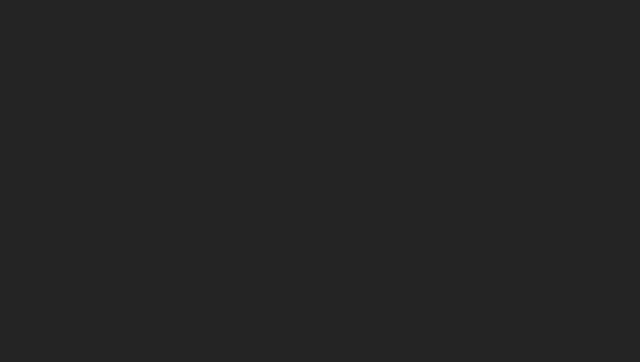
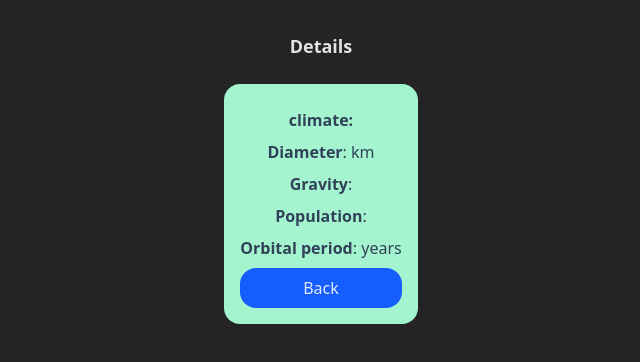
Before and after one commit to Gauthier13/hapi-react-tanstack-rhf-auth, a React (Vite) app in the folder frontend/: page /search/planets/1 in a window 1280 px wide. Before the commit this address had no page. Shown: the top 362 px of the page, without its empty margins (319-959 px from the left). Built offline with nearby package versions, Linux system fonts and the light colour scheme.

Commit message:
Add planet card detail

```diff
--- a/frontend/src/components/cards/CardPlanets.tsx
+++ b/frontend/src/components/cards/CardPlanets.tsx
@@ -1,3 +1,25 @@
-export default function CardPlanets() {
-  return <div>planet card</div>
+import { Link } from "react-router"
+import { planetSchema } from "../../validation-schemas/planet.shema"
+
+export default function CardPlanets(data: unknown) {
+  const result = planetSchema.safeParse(data.data)
+
+  if (!result.success) {
+    return <p className="text-sm text-red-500">Invalid data</p>
+  }
+
+  const planet = result.data
+  return (
+    <div className="flex flex-col gap-4 items-center p-3 rounded-2xl">
+      <div className="flex gap-4 items-center">
+        <h2>{planet.name}</h2>
+        <Link
+          to={`/search/planets/${planet.id}`}
+          className="bg-amber-200 hover:bg-amber-400 rounded-2xl p-2 text-slate-700"
+        >
+          See
+        </Link>
+      </div>
+    </div>
+  )
 }
--- /dev/null
+++ b/frontend/src/components/cards/DetailsCards/PlanetDetailCard.tsx
@@ -0,0 +1,36 @@
+import { useSelector } from "react-redux"
+import { Link, useParams } from "react-router"
+import type { RootState } from "../../../store/store"
+import type { TPlanet } from "../../../validation-schemas/planet.shema"
+
+export default function PlanetDetailsCard() {
+  const { id } = useParams()
+  const planet: TPlanet | undefined = useSelector((state: RootState) =>
+    state.planets.list.find((p) => p.id === id)
+  )
+  return (
+    <div className="flex flex-col gap-6 min-h-screen max-w-2xl w-full">
+      <p className="font-bold text-lg">Details</p>
+      <div className="flex flex-col p-4 gap-2 rounded-2xl bg-emerald-200 justify-center">
+        <p className="font-bold text-slate-700 text-2xl">{planet?.name}</p>
+        <p className="font-bold text-slate-700">climate: {planet?.climate}</p>
+        <p className="text-slate-700 text-balance">
+          <span className="font-bold">Diameter</span>: {planet?.diameter} km
+        </p>
+        <p className="text-slate-700 text-balance">
+          <span className="font-bold">Gravity</span>: {planet?.gravity}
+        </p>
+        <p className="text-slate-700 text-balance">
+          <span className="font-bold">Population</span>: {planet?.population}
+        </p>
+        <p className="text-slate-700 text-balance">
+          <span className="font-bold">Orbital period</span>:{" "}
+          {planet?.orbital_period} years
+        </p>
+        <Link to="/search?q=planets" className="p-2 bg-blue-600 rounded-2xl">
+          Back
+        </Link>
+      </div>
+    </div>
+  )
+}
--- a/frontend/src/main.tsx
+++ b/frontend/src/main.tsx
@@ -8,6 +8,7 @@ import { QueryClient, QueryClientProvider } from "@tanstack/react-query"
 import { Provider } from "react-redux"
 import { store } from "./store/store"
 import FilmDetailsCard from "./components/cards/DetailsCards/FilmDetailsCard.tsx"
+import PlanetDetailsCard from "./components/cards/DetailsCards/PlanetDetailCard.tsx"
 
 const queryClient = new QueryClient()
 
@@ -20,6 +21,11 @@ createRoot(document.getElementById("root")!).render(
             <Route path="/" element={<App />} />
             <Route path="/search" element={<SearchPage />} />
             <Route path="/search/films/:id" element={<FilmDetailsCard />} />
+            <Route path="/search/planets/:id" element={<PlanetDetailsCard />} />
+            <Route path="/search/species/:id" element={<FilmDetailsCard />} />
+            <Route path="/search/people/:id" element={<FilmDetailsCard />} />
+            <Route path="/search/starships/:id" element={<FilmDetailsCard />} />
+            <Route path="/search/vehicles/:id" element={<FilmDetailsCard />} />
           </Routes>
         </BrowserRouter>
       </QueryClientProvider>
--- a/frontend/src/pages/SearchPage.tsx
+++ b/frontend/src/pages/SearchPage.tsx
@@ -4,13 +4,21 @@ import { useDebounce } from "../hooks/useDebounce"
 import { Cards } from "../components/cards/Cards"
 import { useEffect } from "react"
 import { setFilms } from "../store/filmsSlice"
-import { useDispatch } from "react-redux"
+import { useDispatch, useSelector } from "react-redux"
+import { setPlanets } from "../store/planetsSlice"
+import { useSearchParams } from "react-router"
+import type { RootState } from "../store/store"
+import type { TPlanet } from "../validation-schemas/planet.shema"
 
 type SearchFormData = {
   category: string
 }
 
 export default function SearchPage() {
+  const [searchParams] = useSearchParams()
+  const query = searchParams.get("q")
+  console.log("🚀 ~ query:", query)
+
   const {
     register,
     handleSubmit,
@@ -21,6 +29,10 @@ export default function SearchPage() {
       category: "",
     },
   })
+
+  const planets: TPlanet[] | undefined = useSelector(
+    (state: RootState) => state.planets.list
+  )
 
   const dispatch = useDispatch()
 
@@ -65,6 +77,9 @@ export default function SearchPage() {
     if (result && result.success) {
       if (result.category === "films") {
         dispatch(setFilms(result.data))
+      }
+      if (result.category === "planets") {
+        dispatch(setPlanets(result.data))
       }
     }
   }, [result, dispatch])
@@ -119,7 +134,15 @@ export default function SearchPage() {
           <h3 className="font-bold">Results:</h3>
           {result.data.map((data: unknown) => {
             return (
-              <Cards key={data.id} category={debouncedCategory} data={data} />
+              <ul>
+                <li key={data.id}>
+                  <Cards
+                    key={data.id}
+                    category={debouncedCategory}
+                    data={data}
+                  />
+                </li>
+              </ul>
             )
           })}
         </div>
--- /dev/null
+++ b/frontend/src/store/planetsSlice.ts
@@ -0,0 +1,21 @@
+import { createSlice, type PayloadAction } from "@reduxjs/toolkit"
+import type { TPlanet } from "../validation-schemas/planet.shema"
+
+export interface PlanetsState {
+  list: TPlanet[]
+}
+
+const initialState: PlanetsState = { list: [] }
+
+const planetsSlice = createSlice({
+  name: "planets",
+  initialState,
+  reducers: {
+    setPlanets(state, action: PayloadAction<TPlanet[]>) {
+      state.list = action.payload
+    },
+  },
+})
+
+export const { setPlanets } = planetsSlice.actions
+export default planetsSlice.reducer
--- a/frontend/src/store/store.ts
+++ b/frontend/src/store/store.ts
@@ -1,9 +1,11 @@
 import { configureStore } from "@reduxjs/toolkit"
 import filmsReducer from "./filmsSlice"
+import planetsReducer from "./planetsSlice"
 
 export const store = configureStore({
   reducer: {
     films: filmsReducer,
+    planets: planetsReducer,
   },
 })
 
```
